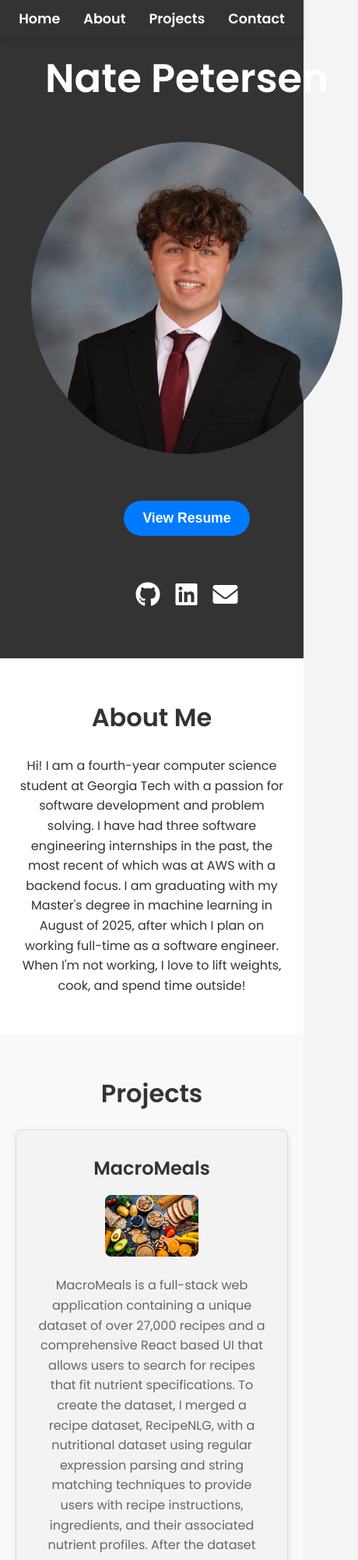
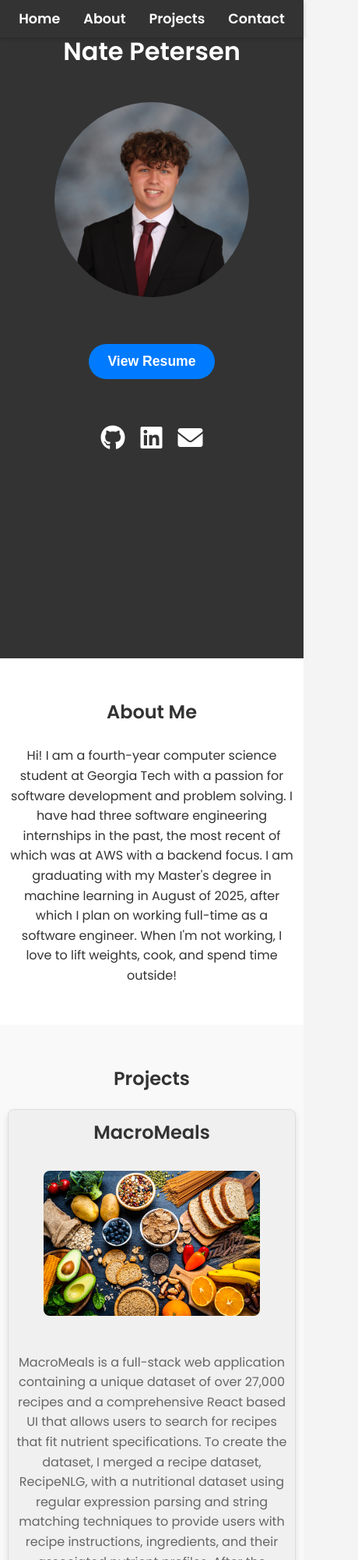
Before and after one commit to natepetersen03/natepetersen03.github.io, a plain HTML site: page index.html in a window 390 px wide. Shown: the top 2000 px of the page at 78% size, 460 px wide, since content can reach past the window. Drawn offline with Linux system fonts and the light colour scheme.

Commit message:
mobile fix

```diff
--- a/style.css
+++ b/style.css
@@ -57,13 +57,11 @@ header {
     background-color: #333;
     color: #fff;
     height: 100vh;
-    padding: 20px 0;
+    padding: 60px 20px;
     text-align: center;
     display: flex;
     flex-direction: column;
     align-items: center;
-    margin-top: 0;
-    padding: 60px 20px;
 }
 
 header h1 {
@@ -79,6 +77,7 @@ header h1 {
     object-fit: cover;
 }
 
+/* Navigation inside header */
 nav ul {
     display: flex;
     justify-content: center;
@@ -97,7 +96,7 @@ nav ul li a {
 }
 
 #resume-button {
-    background-color: #007bff; /* Blue color */
+    background-color: #007bff;
     color: white;
     padding: 12px 24px;
     border: none;
@@ -133,7 +132,6 @@ section {
     margin: 20px 0;
 }
 
-/* Update for centering "Contact" content */
 #contact {
     display: flex;
     flex-direction: column;
@@ -168,14 +166,14 @@ footer {
 }
 
 .social-icon {
-    font-size: 2rem; /* Adjust size of icons */
+    font-size: 2rem;
     color: white;
     text-decoration: none;
     transition: color 0.3s ease;
 }
 
 .social-icon:hover {
-    color: #007bff; /* Change color on hover */
+    color: #007bff;
 }
 
 p {
@@ -183,19 +181,14 @@ p {
 }
 
 .project-card {
-    background-color: #f0f0f0ae;
+    background-color: #f0f0f0;
     border: 1px solid #ddd;
     border-radius: 8px;
     padding: 25px;
-    padding-top: 30px;
-    margin-top: 2.5em;
-    margin-bottom: 30px;
+    margin: 20px auto;
+    max-width: 800px;
     box-shadow: 0 4px 8px rgba(0, 0, 0, 0.1);
     text-align: center;
-    align-items: center;
-    justify-content: center;
-    margin: 20px auto;
-    max-width: 800px;
 }
 
 .project-card h3 {
@@ -207,21 +200,13 @@ p {
     width: 40%;
     height: auto;
     border-radius: 8px;
-    margin-top: 15px;
-    margin-bottom: 15px;
-    display: block;
-    margin-left: auto;
-    margin-right: auto;
+    margin: 15px auto;
 }
 
 .project-card p {
     font-size: 1rem;
     color: #666;
     text-align: center;
-}
-
-h2 {
-    font-size: 2rem;
 }
 
 .view-project-button {
@@ -234,16 +219,62 @@ h2 {
     font-weight: bold;
     margin-top: 15px;
     transition: background-color 0.3s ease, box-shadow 0.3s ease;
-    text-align: center;
-}
-
-.project-card .view-project-button {
-    display: inline-block;
-    margin-left: auto;
-    margin-right: auto;
 }
 
 .view-project-button:hover {
     background-color: #0056b3;
     box-shadow: 0 5px 15px rgba(0, 0, 0, 0.2);
 }
+
+@media (max-width: 768px) {
+    .container {
+        padding: 0 10px;
+    }
+
+    .project-card {
+        max-width: 90%;
+        padding: 15px;
+    }
+
+    .project-card img {
+        width: 60%;
+    }
+
+    header {
+        padding: 40px 10px;
+    }
+
+    header h1 {
+        font-size: 2.5rem;
+    }
+
+    .profile-img {
+        width: 250px;
+        height: 250px;
+    }
+
+    .view-project-button {
+        font-size: 0.9rem;
+        padding: 8px 16px;
+    }
+}
+
+@media (max-width: 480px) {
+    .project-card {
+        max-width: 100%;
+        padding: 10px;
+    }
+
+    .project-card img {
+        width: 80%;
+    }
+
+    header h1 {
+        font-size: 2rem;
+    }
+
+    .view-project-button {
+        font-size: 0.8rem;
+        padding: 6px 12px;
+    }
+}
```
